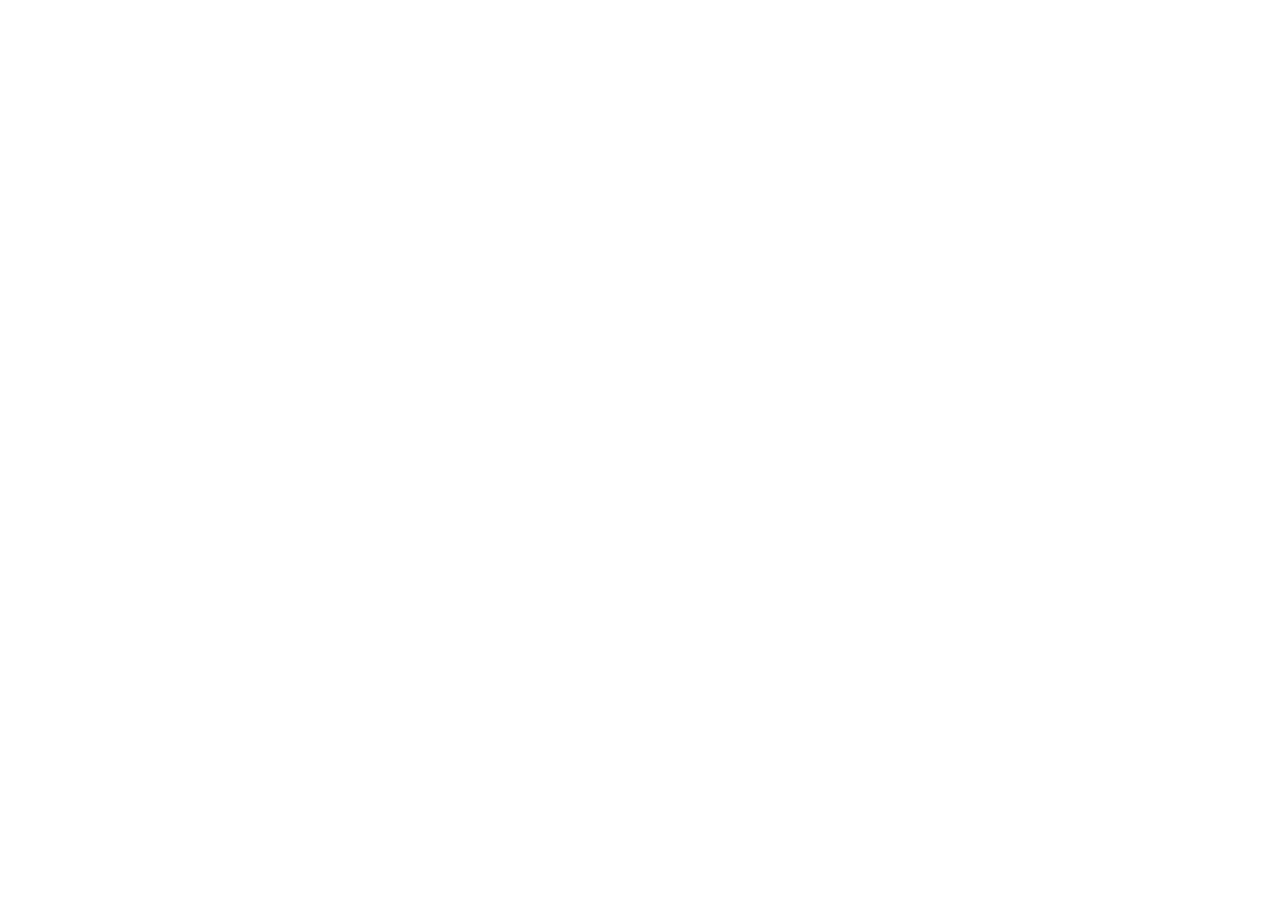
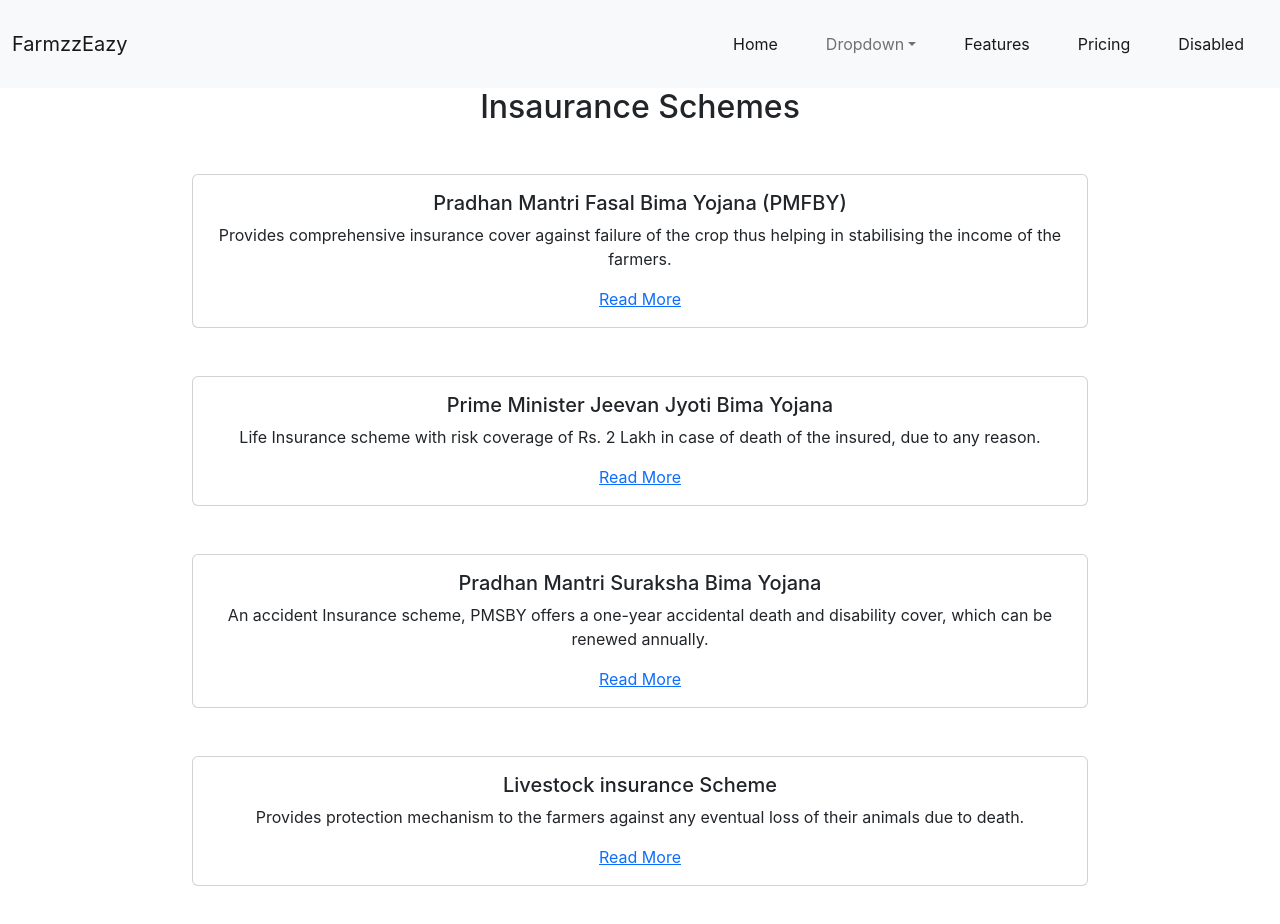
Before and after one commit to aniket7515/PROJECT-PLA-PAT, a React (Create React App) app: page /insaurancescheme in a window 1280 px wide. Before the commit this address had no page. Shown: the top 924 px of the page. Before the commit the page ends 800 px from the top, so only its background shows below. Built offline with nearby package versions, Linux system fonts and the light colour scheme.

Commit message:
Insaurance scheme

```diff
--- a/src/App.js
+++ b/src/App.js
@@ -3,6 +3,7 @@
 import {BrowserRouter,Routes,Route} from 'react-router-dom'
 import LandingPage from './pages/LandingPage';
 import Schemes from './pages/Schemes';
+import InsauranceScheme from './componenets/InsauranceScheme';
 
 function App() {
   return (
@@ -10,7 +11,7 @@
       <BrowserRouter>
         <Routes>
           <Route path='/' exact element={<LandingPage/>}/>
-          <Route path='/schemes' exact element={<Schemes/>}/>
+          <Route path='/insaurancescheme' exact element={<InsauranceScheme/>}/>
 
 
         </Routes>
--- /dev/null
+++ b/src/componenets/InsauranceScheme.jsx
@@ -0,0 +1,30 @@
+import React from 'react'
+import Navbar from './Navbar'
+import SchemeCard from './SchemeCard'
+
+const InsauranceScheme = () => {
+  return (
+    <div>
+        <Navbar/>
+        <h2>Insaurance Schemes</h2>
+        <SchemeCard
+        title="Pradhan Mantri Fasal Bima Yojana (PMFBY)"
+        content="Provides comprehensive insurance cover against failure of the crop thus helping in stabilising the income of the farmers."
+        />
+        <SchemeCard
+        title="Prime Minister Jeevan Jyoti Bima Yojana"
+        content="Life Insurance scheme with risk coverage of Rs. 2 Lakh in case of death of the insured, due to any reason."
+        />
+        <SchemeCard
+        title="Pradhan Mantri Suraksha Bima Yojana"
+        content="An accident Insurance scheme, PMSBY offers a one-year accidental death and disability cover, which can be renewed annually."
+        />
+        <SchemeCard
+        title="Livestock insurance Scheme"
+        content="Provides protection mechanism to the farmers against any eventual loss of their animals due to death."
+        />
+    </div>
+  )
+}
+
+export default InsauranceScheme
--- /dev/null
+++ b/src/componenets/SchemeCard.jsx
@@ -0,0 +1,25 @@
+import React from "react";
+
+const SchemeCard = ({title,content,link}) => {
+  return (
+    <div className="text-center">
+      <div className="card text-center my-5" style={{width: "70%",margin:"auto"}}>
+        <div className="card-body">
+          <h5 className="card-title">{title}</h5>
+          {/* <h6 className="card-subtitle mb-2 text-muted">Card subtitle</h6> */}
+          <p className="card-text">
+            {content}
+          </p>
+          <a href="#" className="card-link">
+           Read More
+          </a>
+          {/* <a href="#" className="card-link">
+            Another link
+          </a> */}
+        </div>
+      </div>
+    </div>
+  );
+};
+
+export default SchemeCard;
--- a/src/componenets/SchemeSection.jsx
+++ /dev/null
@@ -1,11 +0,0 @@
-import React from 'react'
-
-const SchemeSection = () => {
-  return (
-    <div>
-        <h2>Insaurance Schemes</h2>
-    </div>
-  )
-}
-
-export default SchemeSection
--- a/src/pages/Schemes.jsx
+++ b/src/pages/Schemes.jsx
@@ -1,13 +1,13 @@
 import React from 'react'
 import Navbar from '../componenets/Navbar'
-import SchemeSection from '../componenets/SchemeSection'
+import SchemeSection from '../componenets/InsauranceScheme'
 
 const Schemes = () => {
   return (
     <>
 
     <Navbar/>
-    <SchemeSection/>
+
 
     </>
   )
```
